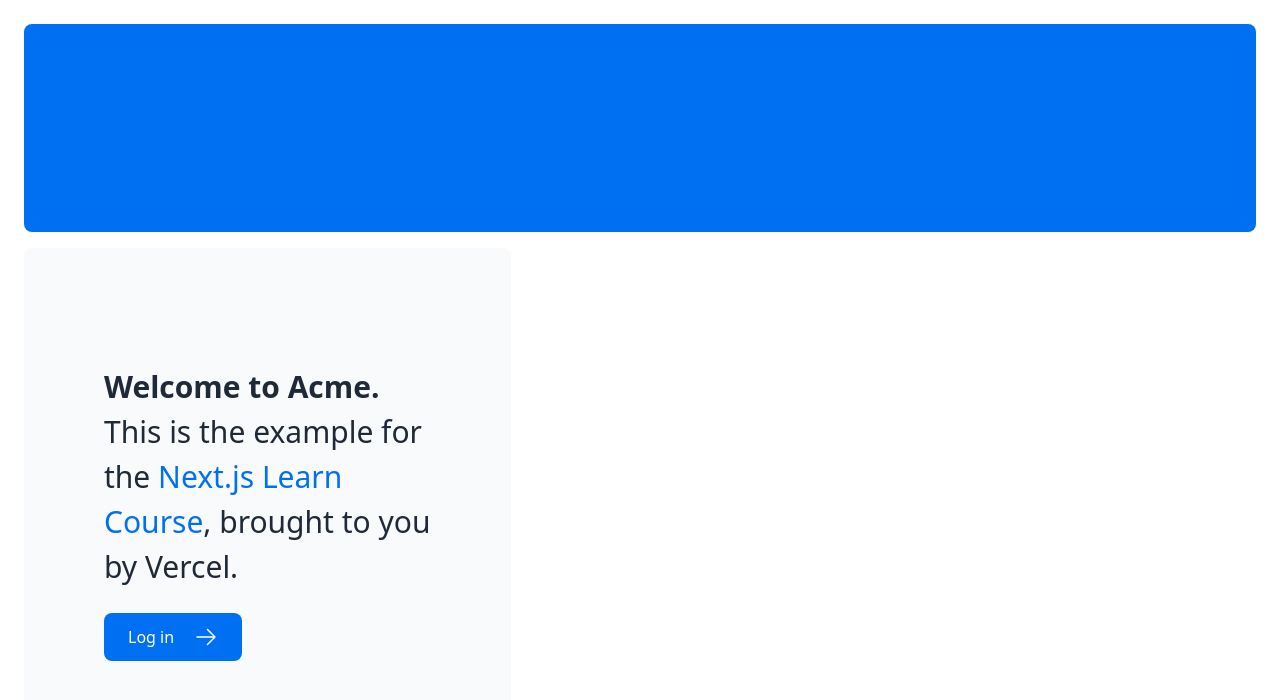
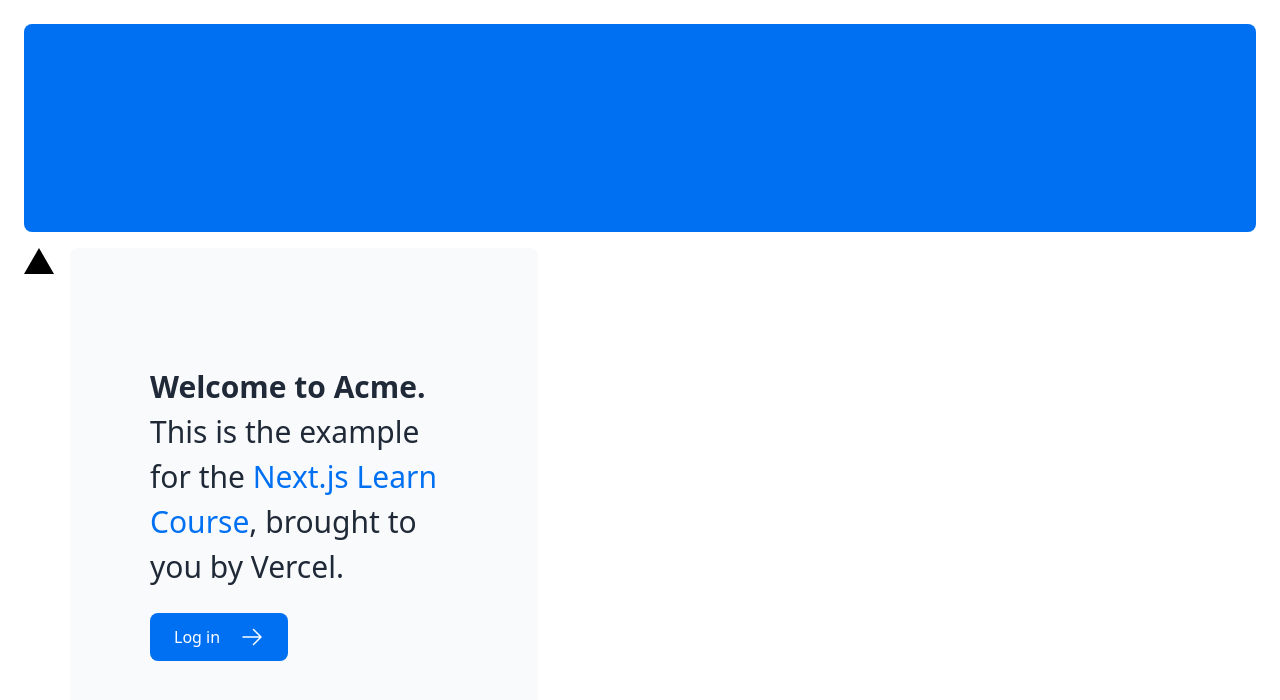
Before and after one commit to 1170026/nextjs-dashboard, a Next.js app: page / in a window 1280 px wide. Shown: the top 700 px of the page. Built offline with nearby package versions, Linux system fonts and the light colour scheme.

Commit message:
add tailwind

```diff
--- a/app/page.tsx
+++ b/app/page.tsx
@@ -9,6 +9,7 @@
         {/* <AcmeLogo /> */}
       </div>
       <div className="mt-4 flex grow flex-col gap-4 md:flex-row">
+      <div className="relative w-0 h-0 border-l-[15px] border-r-[15px] border-b-[26px] border-l-transparent border-r-transparent border-b-black"/>
         <div className="flex flex-col justify-center gap-6 rounded-lg bg-gray-50 px-6 py-10 md:w-2/5 md:px-20">
           <p className={`text-xl text-gray-800 md:text-3xl md:leading-normal`}>
             <strong>Welcome to Acme.</strong> This is the example for the{' '}
```
